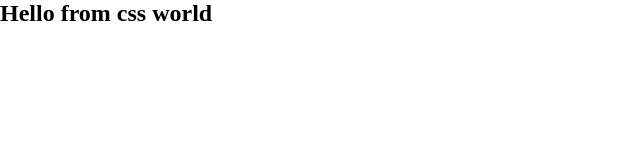
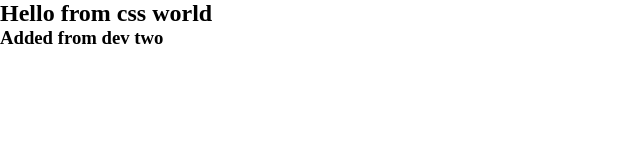
Before and after one commit to HasanKanaya/testingDelete, a plain HTML site: page index.html in a window 1280 px wide. Shown: the whole page, without its empty margins (0-640 px from the left). Drawn offline with Linux system fonts and the light colour scheme.

Commit message:
Update index.html

```diff
--- a/index.html
+++ b/index.html
@@ -16,5 +16,6 @@
   </head>
   <body>
     <h2>Hello from css world</h2>
+    <h3>Added from dev two</h3>
   </body>
 </html>
```
